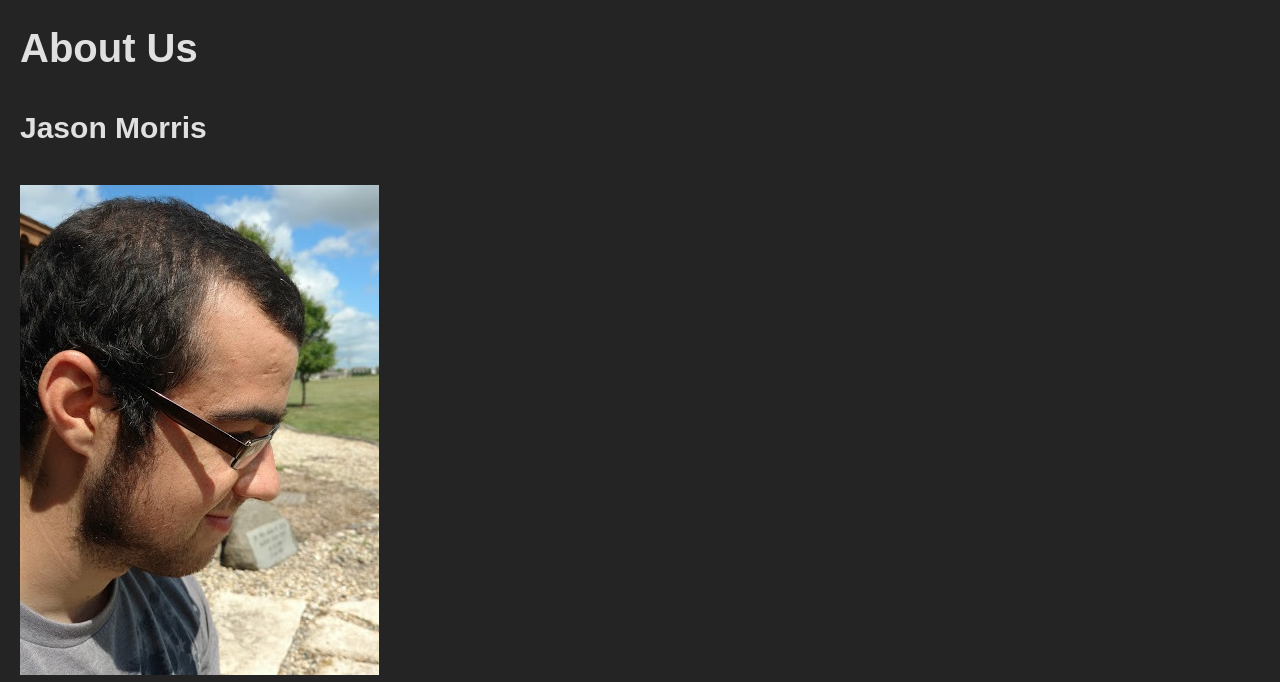
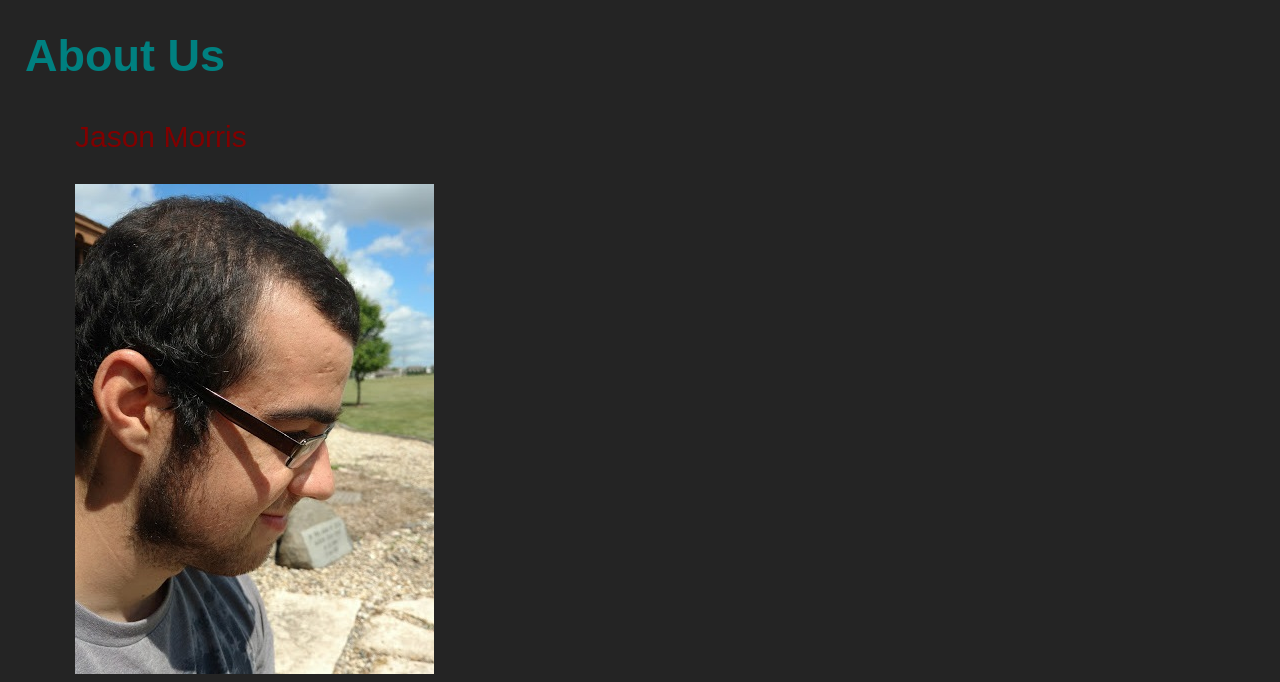
Before and after one commit to BUInvent/Smart-Calendar-Website, a plain HTML site: page AboutUs.html in a window 1280 px wide. Shown: the part 132-814 px from the top of the page. Drawn offline with Linux system fonts and the light colour scheme.

Commit message:
added tabbing functionality and content colors

```diff
--- a/AboutUs.html
+++ b/AboutUs.html
@@ -28,8 +28,8 @@
     <!--all page content-->
     <div class="content">
         <h2>About Us</h2>
-        <h4>Jason Morris</h4>
-        <img src="./images/Jason.jpg" alt="Jason">
+        <p class = "tabbed">Jason Morris</p>
+        <img  class = "tabbed" src="./images/Jason.jpg" alt="Jason">
     </div>
 </body>
 
--- a/CSS/Style.css
+++ b/CSS/Style.css
@@ -92,17 +92,17 @@ ul.toptabs li a:hover {background-color: #ddd;}
 div.content {
     display: block;
     position: absolute;
-    left: 20px;
     top: 125px;
+    left: 25px;
     z-index: -1;
     overflow: auto;
-    color: hsl(0, 0%, 88%);
+    color: #800000;
     font-size: 30px;
 }
 
 /*h2 content style*/
 div.content h2 {
-    font-size: 40px;
+    color: teal;
 }
 
 /*h3 content style*/
@@ -116,6 +116,10 @@ div.content h3 {
 div.content textarea {
     background-color: #8c8c8c;
     font-size: 30px;
+}
+
+.tabbed {
+    padding-left: 50px;
 }
 
 
```
